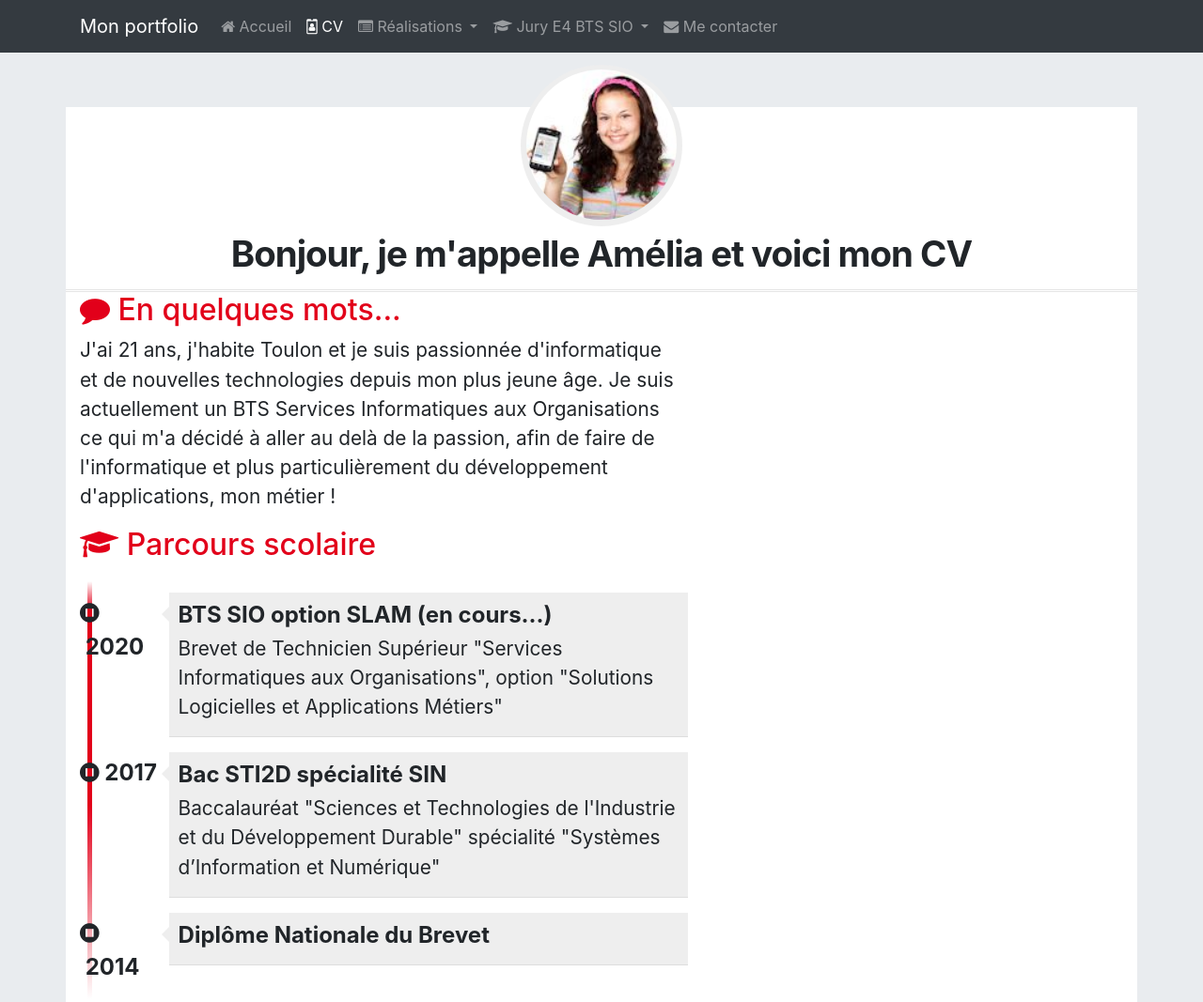
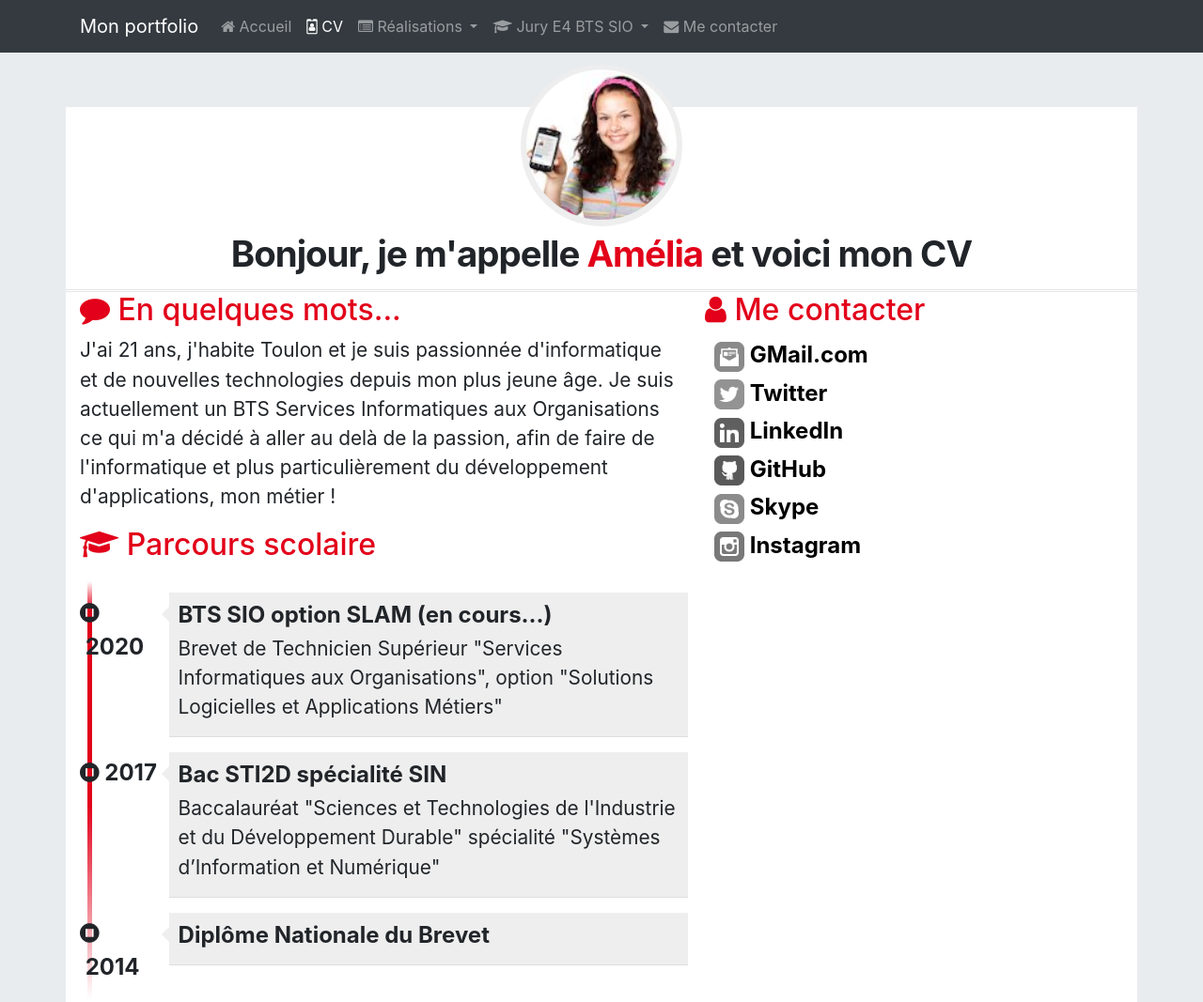
Before and after one commit to RCLEMENT404/rclement404.github.io, a plain HTML site: page pages/cv.html in a window 1280 px wide. Shown: the top 1067 px of the page at 94% size. Drawn offline with nearby package versions, Linux system fonts and the light colour scheme.

Commit message:
Ajout des informations de contact

```diff
--- a/css/cv.css
+++ b/css/cv.css
@@ -70,3 +70,16 @@ body { padding-top: 50px; }
                              .experience .date { font-size: 1em; opacity: 0.7; }
                              .experience .profession { font-size: 1.45em; font-weight: bold; margin-top: -6px; }
                              .experience .details { font-size: 1.2em; line-height: 1.5em; }
+                             /******************************************
+                             * Me contacter
+                             ******************************************/
+                             .meContacter { clear: both; }
+                             .meContacter .details { width: 100%; margin-left: 10px; margin-top: 3px; font-size: 1.5em;
+                                                     font-weight: 700; justify-content: space-between;}
+                             .contact-icon { filter: grayscale(1); -webkit-filter: grayscale(1);
+                                             -moz-filter: grayscale(1); -ms-filter: grayscale(1);
+                                             -o-filter: grayscale(1); height: 32px; width: 32px; margin: 2px 0; }
+                             .meContacter a, .meContacter a:hover { text-decoration: none; color: black; }
+                             .meContacter a:hover>img { filter: grayscale(0); -webkit-filter: grayscale(0);
+                                                        -moz-filter: grayscale(0); -ms-filter: grayscale(0);
+                                                        -o-filter: grayscale(0); }
--- a/pages/cv.html
+++ b/pages/cv.html
@@ -122,7 +122,7 @@
                             <img src="../images/AmeliaPilou.jpg" alt="Ma photo d'identité">
                         </div>
                         <div id="cv-intro">
-                            <h1>Bonjour, je m'appelle Amélia et voici mon CV</h1>
+                            <h1>Bonjour, je m'appelle <span>Amélia</span> et voici mon CV</h1>
                         </div>
                     </div>
                     <div class="col-xs-12 col-sm-7">
@@ -217,6 +217,62 @@
                     </div>
                     <div class="col-xs-12 col-sm-5">
                         <!-- Partie droite -->
+                        <div class="rubrique clearfix">
+                            <h2><span class="fa fa-user"></span> Me contacter</h2>
+                            <div class="meContacter">
+                                <div class="details float-left">
+                                    <a href="mailto:amelia.pilou@gmail.com?subject=Contact depuis le CV en ligne"
+                                       title="Mail de Amélia Pilou">
+                                        <img class="contact-icon" src="../images/cv/mail-dreamstale47.png"
+                                             alt="Icone de mail"> GMail.com
+                                    </a>
+                                </div>
+                            </div>
+                            <div class="meContacter">
+                                <div class="details float-left">
+                                    <a href="https://twitter.com/AmeliaPILOU"
+                                       title="Lien vers la page Twitter de @AmeliaPilou">
+                                        <img class="contact-icon" src="../images/cv/twitter-dreamstale71.png"
+                                             alt="Icone de Twitter"> Twitter
+                                    </a>
+                                </div>
+                            </div>
+                            <div class="meContacter">
+                                <div class="details float-left">
+                                    <a href="http://fr.linkedin.com/in/ameliaPilou"
+                                       title="Lien vers le profil LinkedIn de Amélia Pilou">
+                                        <img class="contact-icon" src="../images/cv/linkedin-dreamstale45.png"
+                                             alt="Icone de LinkedIn"> LinkedIn
+                                    </a>
+                                </div>
+                            </div>
+                            <div class="meContacter">
+                                <div class="details float-left">
+                                    <a href="https://github.com/AmeliaPilou/"
+                                       title="Lien vers le profil GitHub d'Amélia Pilou">
+                                        <img class="contact-icon" src="../images/cv/github2-dreamstale35.png"
+                                             alt="Icone de GitHub"> GitHub
+                                    </a>
+                                </div>
+                            </div>
+                            <div class="meContacter">
+                                <div class="details float-left">
+                                    <a href="skype:ameliapilou?userinfo"
+                                       title="Lien vers le profil Skype d'Amélia Pilou">
+                                        <img class="contact-icon" src="../images/cv/skype-dreamstale61.png"
+                                             alt="Icone de Skype"> Skype
+                                    </a>
+                                </div>
+                            </div>
+                            <div class="meContacter">
+                                <div class="details float-left">
+                                    <a href="https://instagram.com/AmeliaPilou"
+                                       title="Lien vers le profil Instagram d'Amélia Pilou">
+                                        <img class="contact-icon" src="../images/cv/instagram-dreamstale43.png"
+                                             alt="Icone de Instagram"> Instagram</a>
+                                </div>
+                            </div>
+                        </div>
                     </div>
                 </div>
             </div>
```
Lines whose indentation alone changed are shown as unchanged.
